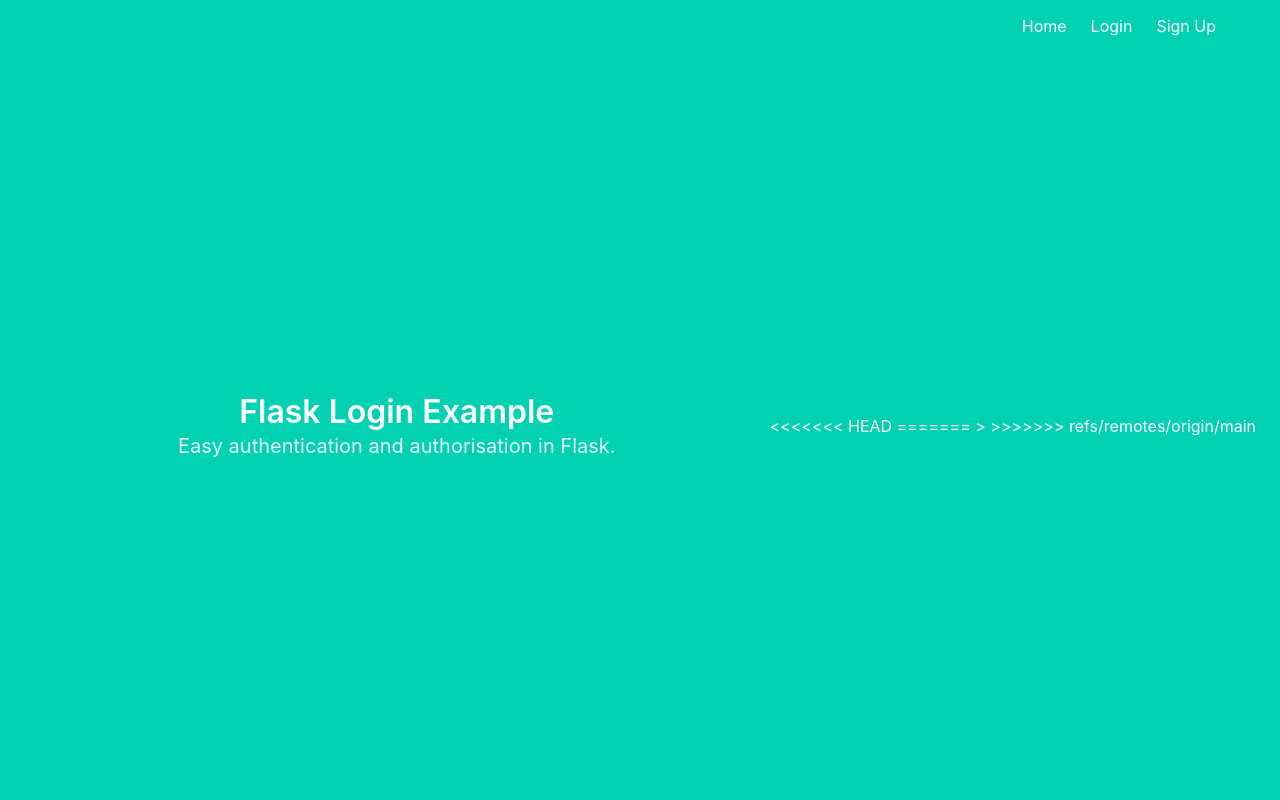
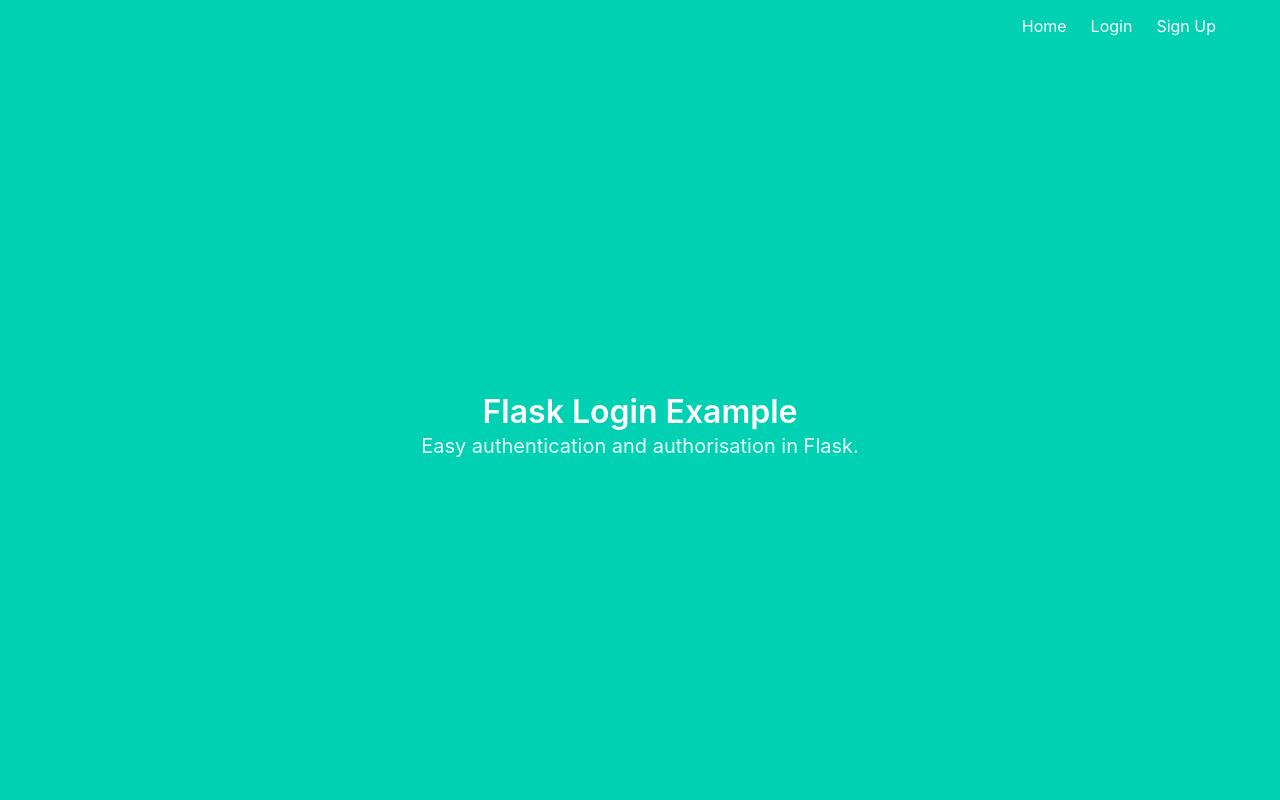
Before and after one commit to MQCOMP3310-2023/workshop-10-testing-xuyenlinhHuynh, a Flask app: page / in a window 1280 px wide. Run offline with Flask 3, Linux system fonts and the light colour scheme.

Commit message:
remove everything

```diff
--- a/project/templates/base.html
+++ b/project/templates/base.html
@@ -49,19 +49,6 @@
                {% block content %}
                {% endblock %}
             </div>
-<<<<<<< HEAD
-=======
-            <!--don't do it, JUST DO IT-->
-
-            <!-- dowon't dowo it -->
-
-            <!--hello-->
-
-            <!--heheEHEHE-->
-
-            <!--NO-->>
-
->>>>>>> refs/remotes/origin/main
         </div>
     </section>
 </body>
```
